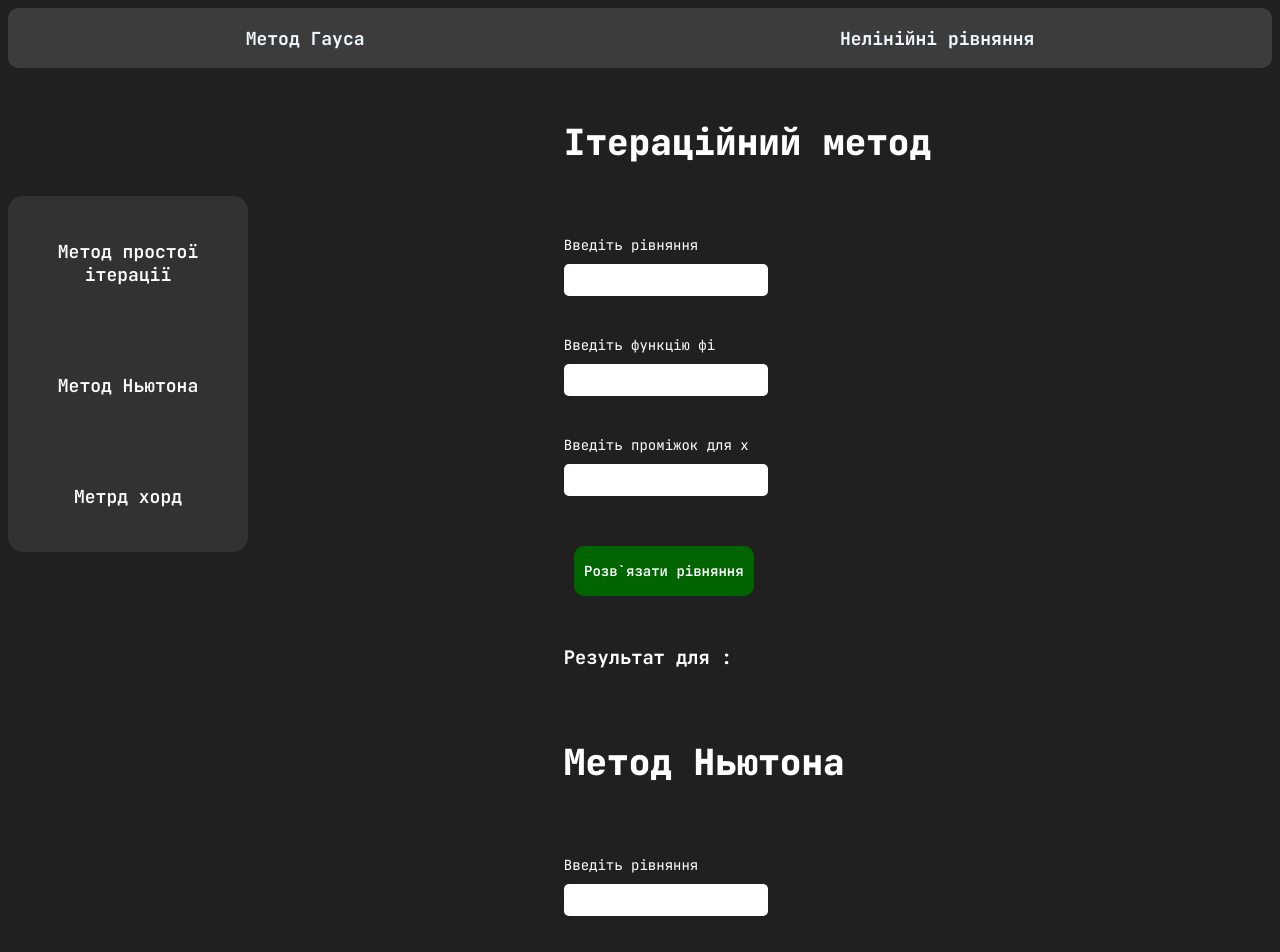
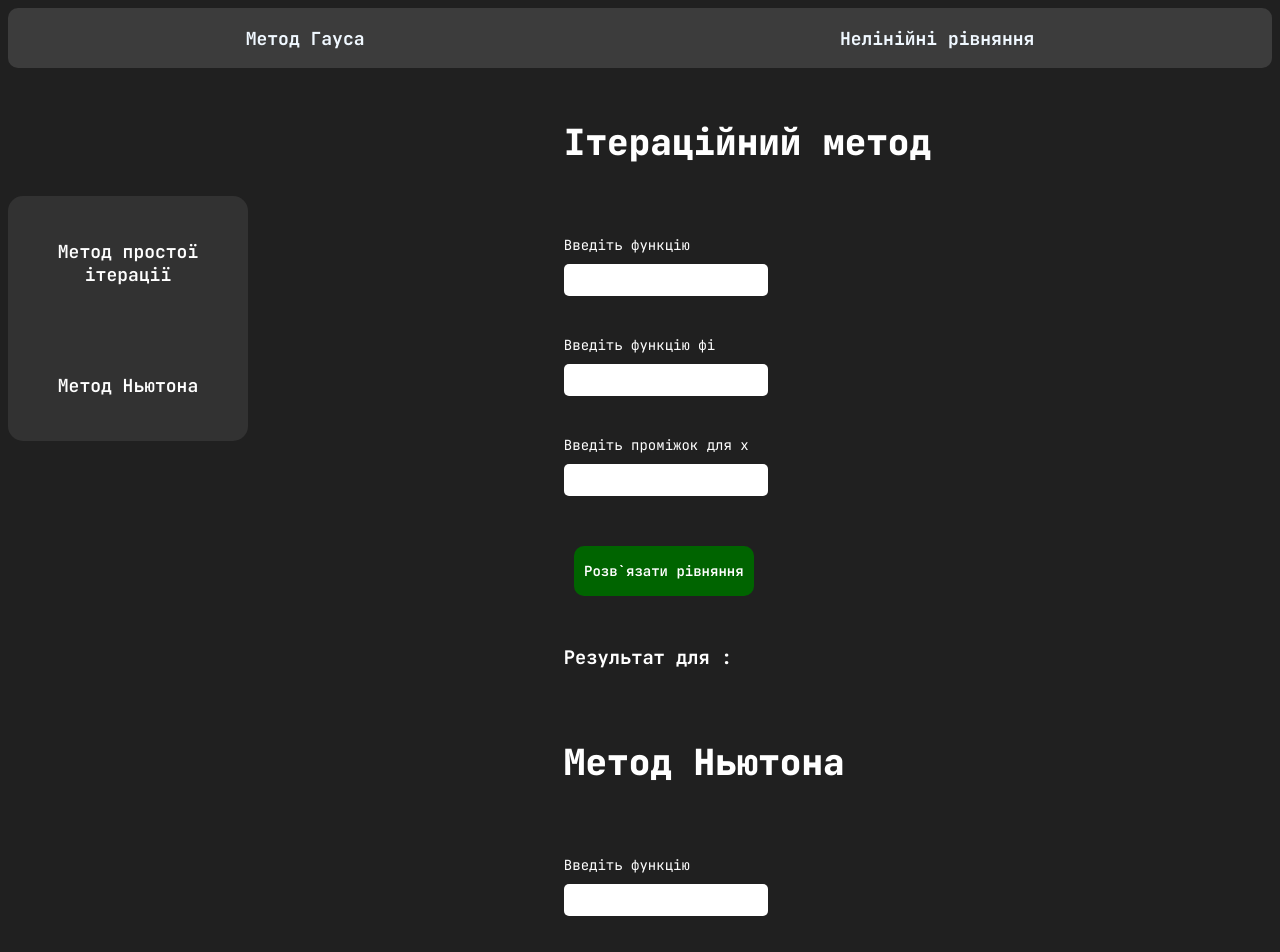
Before and after one commit to Kitukl/NumericalMethods, a React (Vite) app: page /not_lineal in a window 1280 px wide. Shown: the top 952 px of the page. Built offline with nearby package versions, Linux system fonts and the light colour scheme.

Commit message:
remove hords

```diff
--- a/src/components/Not_Lineal/Neuton/Neuton.jsx
+++ b/src/components/Not_Lineal/Neuton/Neuton.jsx
@@ -61,7 +61,7 @@ function Neuton() {
 		<div className='container'>
 			<form>
 				<div className='inputs'>
-					<label htmlFor='matrix-size'>Введіть рівняння</label>
+					<label htmlFor='matrix-size'>Введіть функцію</label>
 					<input
 						type='text'
 						name='matrix-size'
--- a/src/components/Not_Lineal/Not_Lineal.jsx
+++ b/src/components/Not_Lineal/Not_Lineal.jsx
@@ -13,9 +13,6 @@ function Not_Lineal() {
 				<button className='asside__button'>
 					<a href='#neuton'>Метод Ньютона</a>
 				</button>
-				<button className='asside__button'>
-					<a href='#iteration'>Метрд хорд</a>
-				</button>
 			</aside>
 			<main className='not_lineal__main'>
 				<div className='iteration__method'>
--- a/src/components/Simple_Iteration/Simple_Iteration.jsx
+++ b/src/components/Simple_Iteration/Simple_Iteration.jsx
@@ -64,7 +64,7 @@ function Simple_Iteration() {
 		<div className='container'>
 			<form>
 				<div className='inputs'>
-					<label htmlFor='function'>Введіть рівняння</label>
+					<label htmlFor='function'>Введіть функцію</label>
 					<input
 						type='text'
 						name='function'
```
